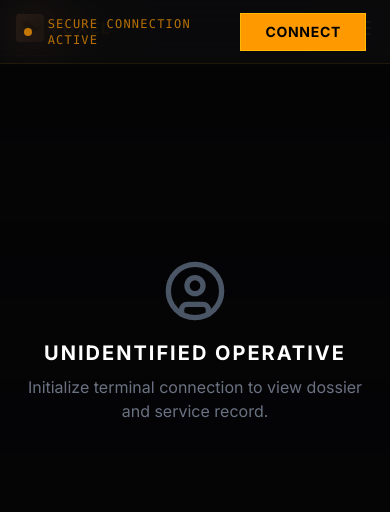
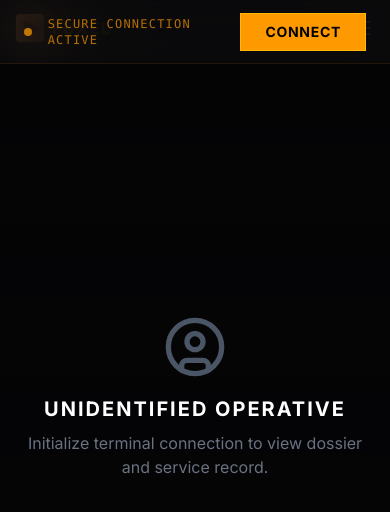
Before and after one commit to BISHOP-SAMA/Fuxel, a React (Vite) app: page /profile in a window 390 px wide. Shown: the top 512 px of the page. Built offline with nearby package versions, Linux system fonts and the light colour scheme.

Commit message:
Update Shell.tsx

```diff
--- a/src/components/layout/Shell.tsx
+++ b/src/components/layout/Shell.tsx
@@ -10,7 +10,7 @@ export function Shell({ children }: { children: React.ReactNode }) {
         <Topbar />
         <main className="flex-1 overflow-y-auto bg-grid-white/[0.02] relative">
           <div className="absolute inset-0 bg-[#050506] [mask-image:linear-gradient(to_bottom,transparent,black)] pointer-events-none" />
-          <div className="relative z-10 p-6 md:p-8 max-w-7xl mx-auto min-h-full">
+          <div className="relative z-10 p-6 md:p-8 pt-20 md:pt-8 max-w-7xl mx-auto min-h-full">
             {children}
           </div>
         </main>
```
